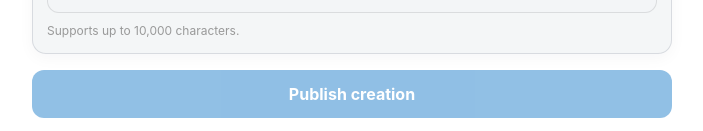
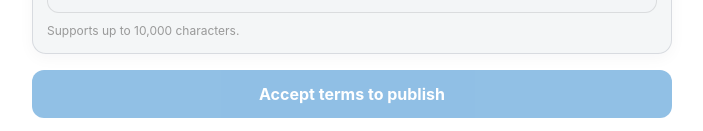
Before and after one commit to san-npm/paywall-tg, a Next.js app: page /create in a window 1280 px wide. Shown: the part 964-1095 px from the top of the page, without its empty margins (288-991 px from the left). Built offline with nearby package versions, Linux system fonts and the light colour scheme; no server answers.

Commit message:
fix create CTA disabled state and terms-check UX

```diff
--- a/app/(miniapp)/create/page.jsx
+++ b/app/(miniapp)/create/page.jsx
@@ -46,9 +46,13 @@ export default function CreateOffer() {
         if (u) {
           setUser(u);
           try {
+            const controller = new AbortController();
+            const timeout = setTimeout(() => controller.abort(), 5000);
             const res = await fetch('/api/creator-terms', {
               headers: { 'x-telegram-init-data': tg.initData || '' },
+              signal: controller.signal,
             });
+            clearTimeout(timeout);
             const data = await res.json();
             if (res.ok) setTermsAccepted(Boolean(data.accepted));
           } catch {
@@ -102,7 +106,8 @@ export default function CreateOffer() {
     }
 
     if (!termsAccepted) {
-      setError('Please accept Creator Terms before publishing.');
+      setError('Please accept Creator Terms above before publishing.');
+      if (typeof window !== 'undefined') window.scrollTo({ top: 0, behavior: 'smooth' });
       return;
     }
 
@@ -365,8 +370,8 @@ export default function CreateOffer() {
           </div>
         </section>
 
-        <button type="submit" disabled={loading || !user || termsLoading || !termsAccepted} className="primary-btn disabled:opacity-50">
-          {loading ? 'Publishing creation...' : 'Publish creation'}
+        <button type="submit" disabled={loading || !user} className="primary-btn disabled:opacity-50">
+          {loading ? 'Publishing creation...' : (termsAccepted ? 'Publish creation' : 'Accept terms to publish')}
         </button>
       </form>
     </main>
```
